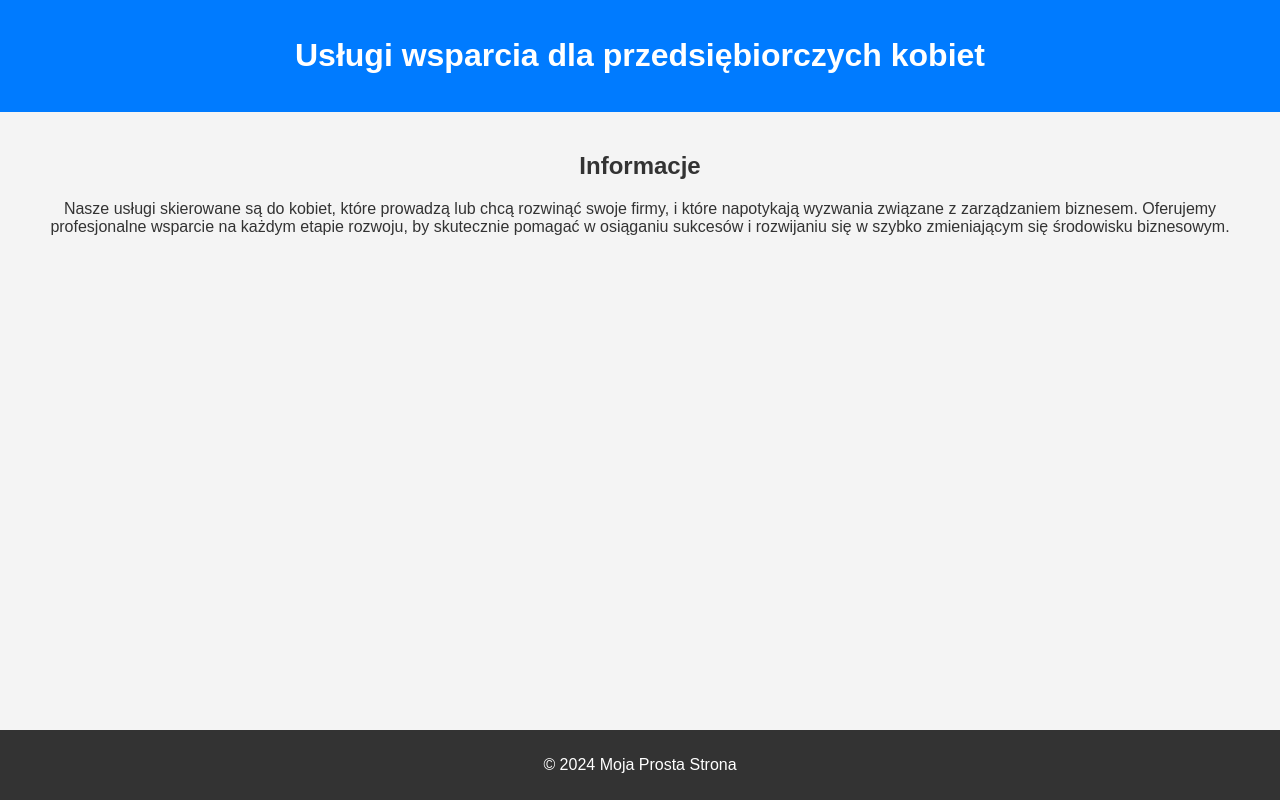
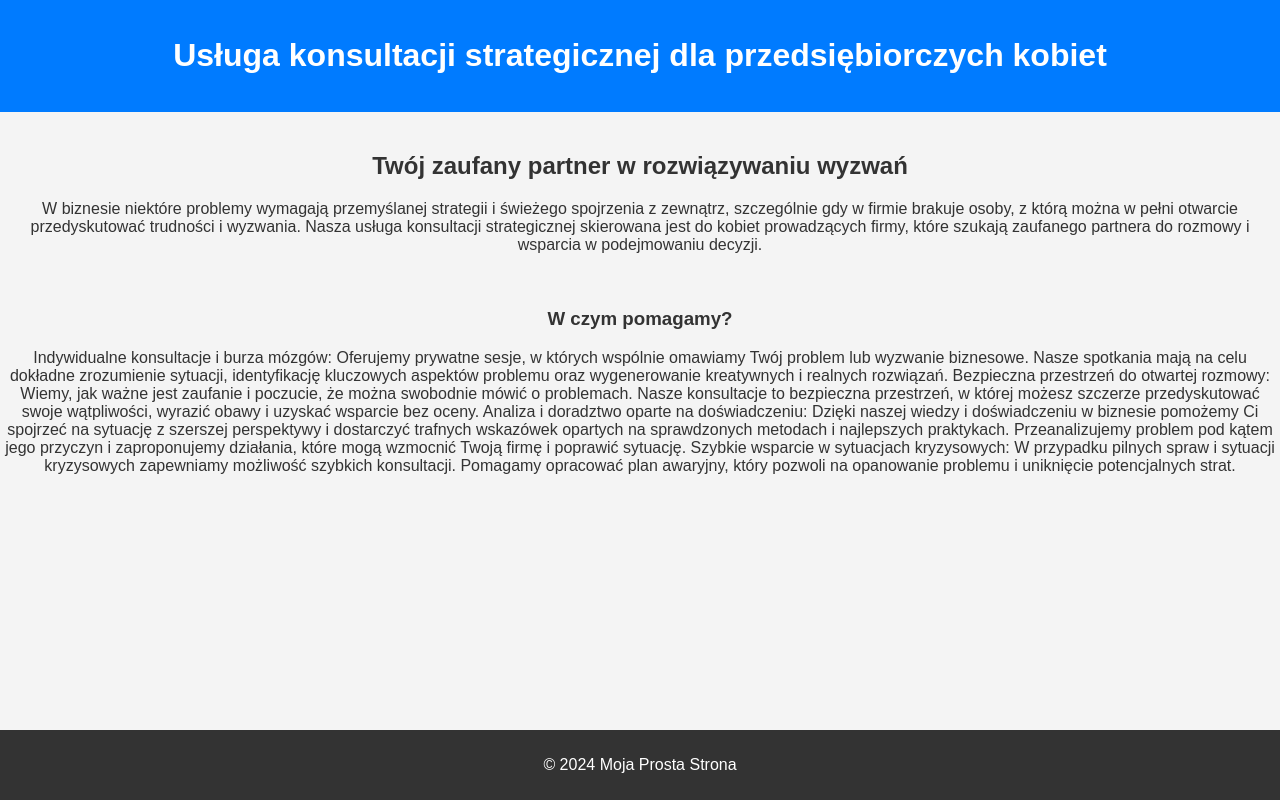
Before and after one commit to marek207a/uslugawsparcia, a plain HTML site: page index.html in a window 1280 px wide. Drawn offline with Linux system fonts and the light colour scheme.

Commit message:
Update index.html

```diff
--- a/index.html
+++ b/index.html
@@ -35,14 +35,15 @@
 <body>
 
     <header>
-        <h1>Usługi wsparcia dla przedsiębiorczych kobiet</h1>
+        <h1>Usługa konsultacji strategicznej dla przedsiębiorczych kobiet</h1>
     </header>
 
     <section>
-        <h2>Informacje</h2>
-        <p>Nasze usługi skierowane są do kobiet, które prowadzą lub chcą rozwinąć swoje firmy, i które napotykają wyzwania związane z zarządzaniem biznesem. Oferujemy profesjonalne wsparcie na każdym etapie rozwoju, by skutecznie pomagać w osiąganiu sukcesów i rozwijaniu się w szybko zmieniającym się środowisku biznesowym.</p>
+        <h2>Twój zaufany partner w rozwiązywaniu wyzwań</h2>
+        <p>W biznesie niektóre problemy wymagają przemyślanej strategii i świeżego spojrzenia z zewnątrz, szczególnie gdy w firmie brakuje osoby, z którą można w pełni otwarcie przedyskutować trudności i wyzwania. Nasza usługa konsultacji strategicznej skierowana jest do kobiet prowadzących firmy, które szukają zaufanego partnera do rozmowy i wsparcia w podejmowaniu decyzji.</p>
     </section>
-
+        <h3>W czym pomagamy?</h3>
+        <p><p>Indywidualne konsultacje i burza mózgów: Oferujemy prywatne sesje, w których wspólnie omawiamy Twój problem lub wyzwanie biznesowe. Nasze spotkania mają na celu dokładne zrozumienie sytuacji, identyfikację kluczowych aspektów problemu oraz wygenerowanie kreatywnych i realnych rozwiązań. Bezpieczna przestrzeń do otwartej rozmowy: Wiemy, jak ważne jest zaufanie i poczucie, że można swobodnie mówić o problemach. Nasze konsultacje to bezpieczna przestrzeń, w której możesz szczerze przedyskutować swoje wątpliwości, wyrazić obawy i uzyskać wsparcie bez oceny. Analiza i doradztwo oparte na doświadczeniu: Dzięki naszej wiedzy i doświadczeniu w biznesie pomożemy Ci spojrzeć na sytuację z szerszej perspektywy i dostarczyć trafnych wskazówek opartych na sprawdzonych metodach i najlepszych praktykach. Przeanalizujemy problem pod kątem jego przyczyn i zaproponujemy działania, które mogą wzmocnić Twoją firmę i poprawić sytuację. Szybkie wsparcie w sytuacjach kryzysowych: W przypadku pilnych spraw i sytuacji kryzysowych zapewniamy możliwość szybkich konsultacji. Pomagamy opracować plan awaryjny, który pozwoli na opanowanie problemu i uniknięcie potencjalnych strat.</p>
     <footer>
         <p>&copy; 2024 Moja Prosta Strona</p>
     </footer>
```
